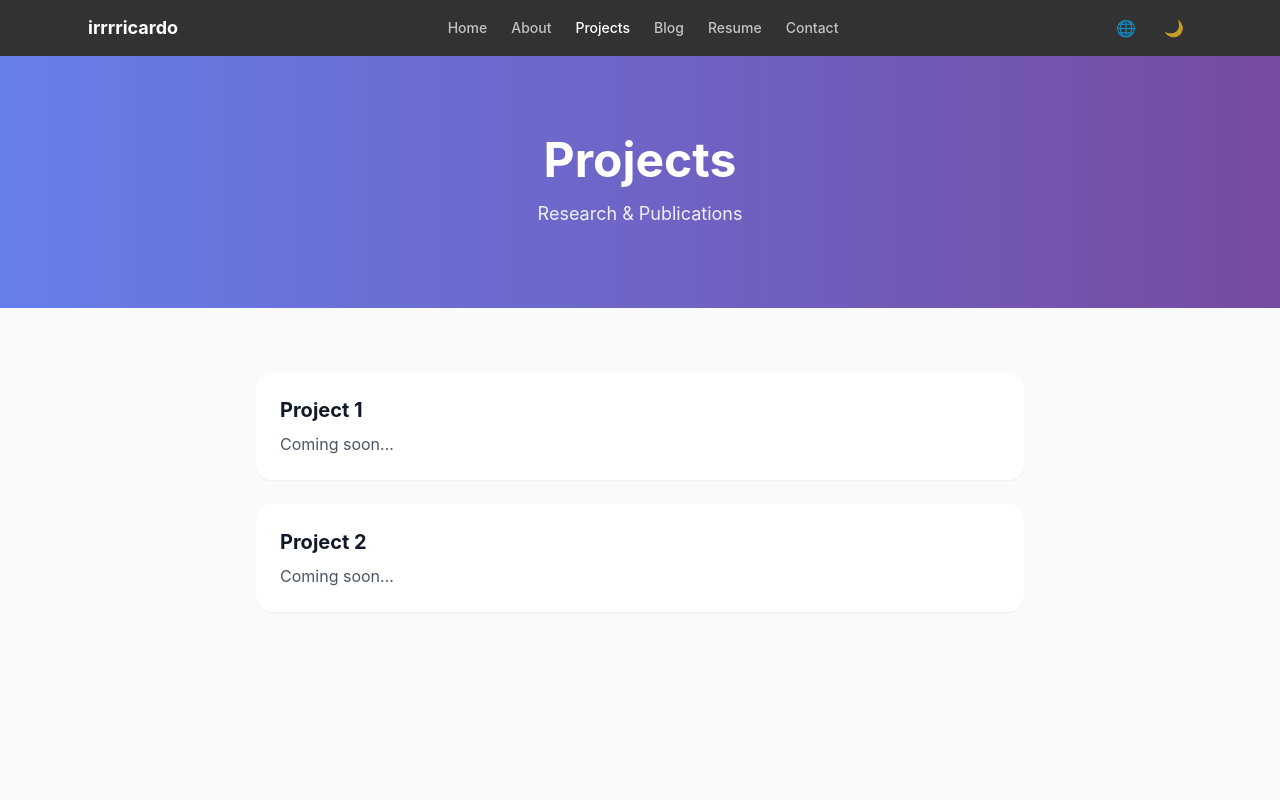
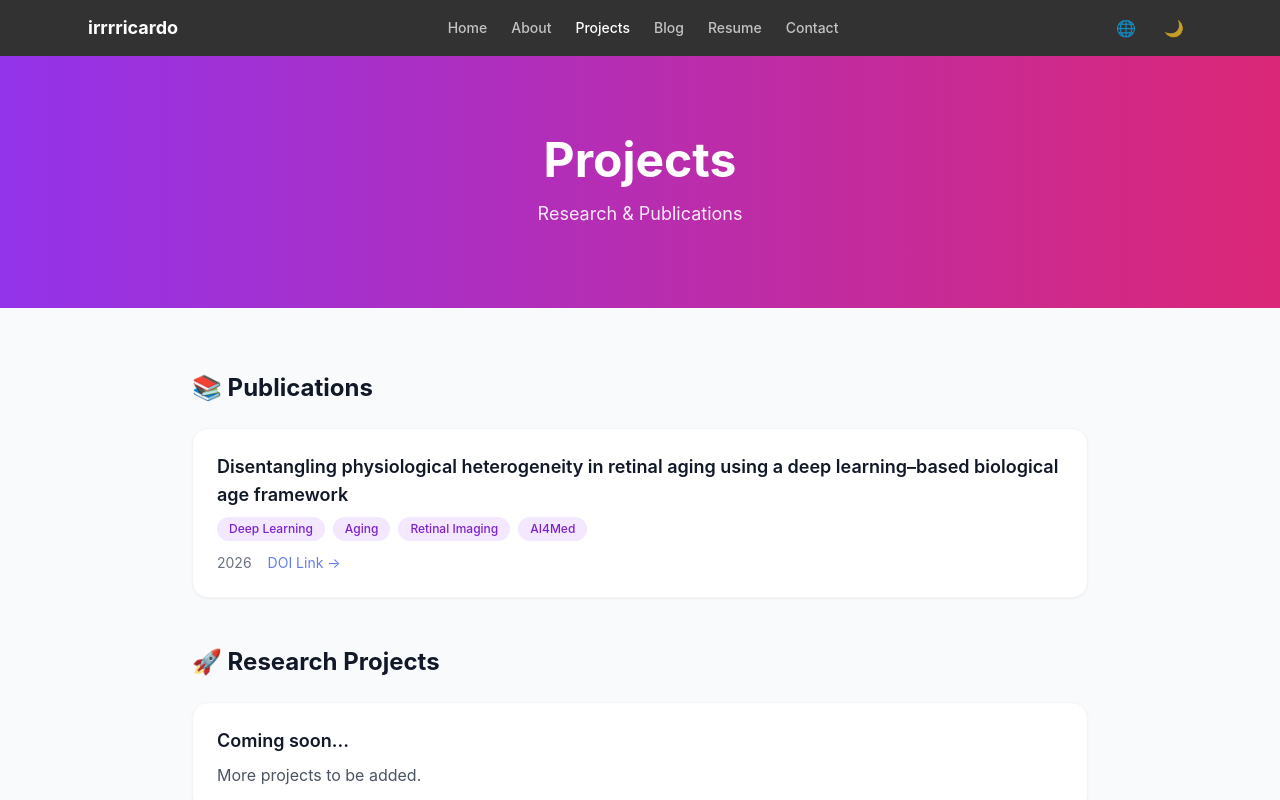
Before and after one commit to irrrricardo/irrrricardo.github.io, a Next.js app: page /projects in a window 1280 px wide. Shown: the top 800 px of the page. Built offline with nearby package versions, Linux system fonts and the light colour scheme.

Commit message:
Add publication: Retinal aging deep learning paper with DOI

```diff
--- a/src/app/projects/page.js
+++ b/src/app/projects/page.js
@@ -16,23 +16,91 @@ export default function ProjectsPage() {
 
   const t = translations[lang].projects;
 
+  const publications = [
+    {
+      title: 'Disentangling physiological heterogeneity in retinal aging using a deep learning–based biological age framework',
+      doi: 'https://doi.org/10.64898/2026.02.13.26346265',
+      year: '2026',
+      tags: ['Deep Learning', 'Aging', 'Retinal Imaging', 'AI4Med'],
+    },
+  ];
+
+  const projects = [
+    {
+      title: 'Coming soon...',
+      description: 'More projects to be added.',
+      tags: [],
+    },
+  ];
+
   return (
     <>
-      <section className="py-20 px-4 bg-gradient-to-r from-primary to-secondary text-white text-center">
+      <section className="py-20 px-4 bg-gradient-to-r from-purple-600 to-pink-600 text-white text-center">
         <h1 className="text-4xl sm:text-5xl font-bold mb-4">{t.title}</h1>
         <p className="text-lg text-white/90">{t.subtitle}</p>
       </section>
 
       <section className="py-16 px-4 bg-gray-50 dark:bg-gray-900 min-h-screen">
-        <div className="max-w-3xl mx-auto">
-          <div className="space-y-6">
-            <div className="bg-white dark:bg-gray-800 rounded-2xl p-6 shadow-sm">
-              <h2 className="text-xl font-bold mb-2 text-gray-900 dark:text-white">Project 1</h2>
-              <p className="text-gray-600 dark:text-gray-400">Coming soon...</p>
+        <div className="max-w-4xl mx-auto">
+          {/* Publications Section */}
+          <div className="mb-12">
+            <h2 className="text-2xl font-bold mb-6 text-gray-900 dark:text-white">
+              📚 Publications
+            </h2>
+            <div className="space-y-4">
+              {publications.map((pub, index) => (
+                <div
+                  key={index}
+                  className="bg-white dark:bg-gray-800 rounded-2xl p-6 shadow-sm border border-gray-100 dark:border-gray-700"
+                >
+                  <h3 className="text-lg font-semibold mb-2 text-gray-900 dark:text-white">
+                    {pub.title}
+                  </h3>
+                  <div className="flex flex-wrap gap-2 mb-3">
+                    {pub.tags.map((tag) => (
+                      <span
+                        key={tag}
+                        className="px-3 py-1 text-xs font-medium bg-purple-100 dark:bg-purple-900/30 text-purple-700 dark:text-purple-300 rounded-full"
+                      >
+                        {tag}
+                      </span>
+                    ))}
+                  </div>
+                  <div className="flex items-center gap-4 text-sm text-gray-500 dark:text-gray-400">
+                    <span>{pub.year}</span>
+                    <a
+                      href={pub.doi}
+                      target="_blank"
+                      rel="noopener noreferrer"
+                      className="text-primary hover:underline"
+                    >
+                      DOI Link →
+                    </a>
+                  </div>
+                </div>
+              ))}
             </div>
-            <div className="bg-white dark:bg-gray-800 rounded-2xl p-6 shadow-sm">
-              <h2 className="text-xl font-bold mb-2 text-gray-900 dark:text-white">Project 2</h2>
-              <p className="text-gray-600 dark:text-gray-400">Coming soon...</p>
+          </div>
+
+          {/* Projects Section */}
+          <div>
+            <h2 className="text-2xl font-bold mb-6 text-gray-900 dark:text-white">
+              🚀 Research Projects
+            </h2>
+            <div className="space-y-4">
+              {projects.map((project, index) => (
+                <div
+                  key={index}
+                  className="bg-white dark:bg-gray-800 rounded-2xl p-6 shadow-sm border border-gray-100 dark:border-gray-700"
+                >
+                  <h3 className="text-lg font-semibold mb-2 text-gray-900 dark:text-white">
+                    {project.title}
+                  </h3>
+                  <p className="text-gray-600 dark:text-gray-400">
+                    {project.description}
+                  </p>
+                </div>
+              ))}
             </div>
           </div>
         </div>
```
